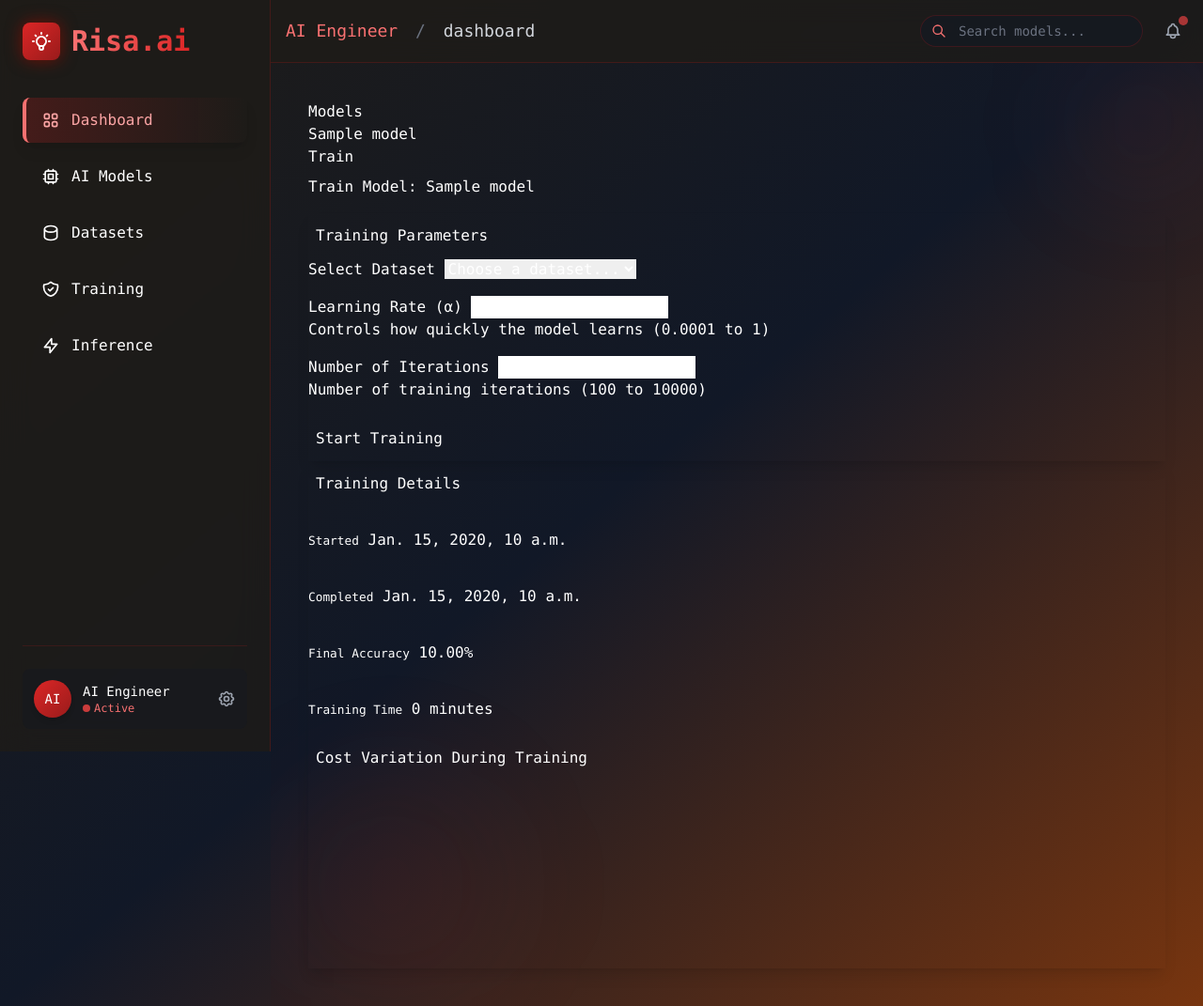
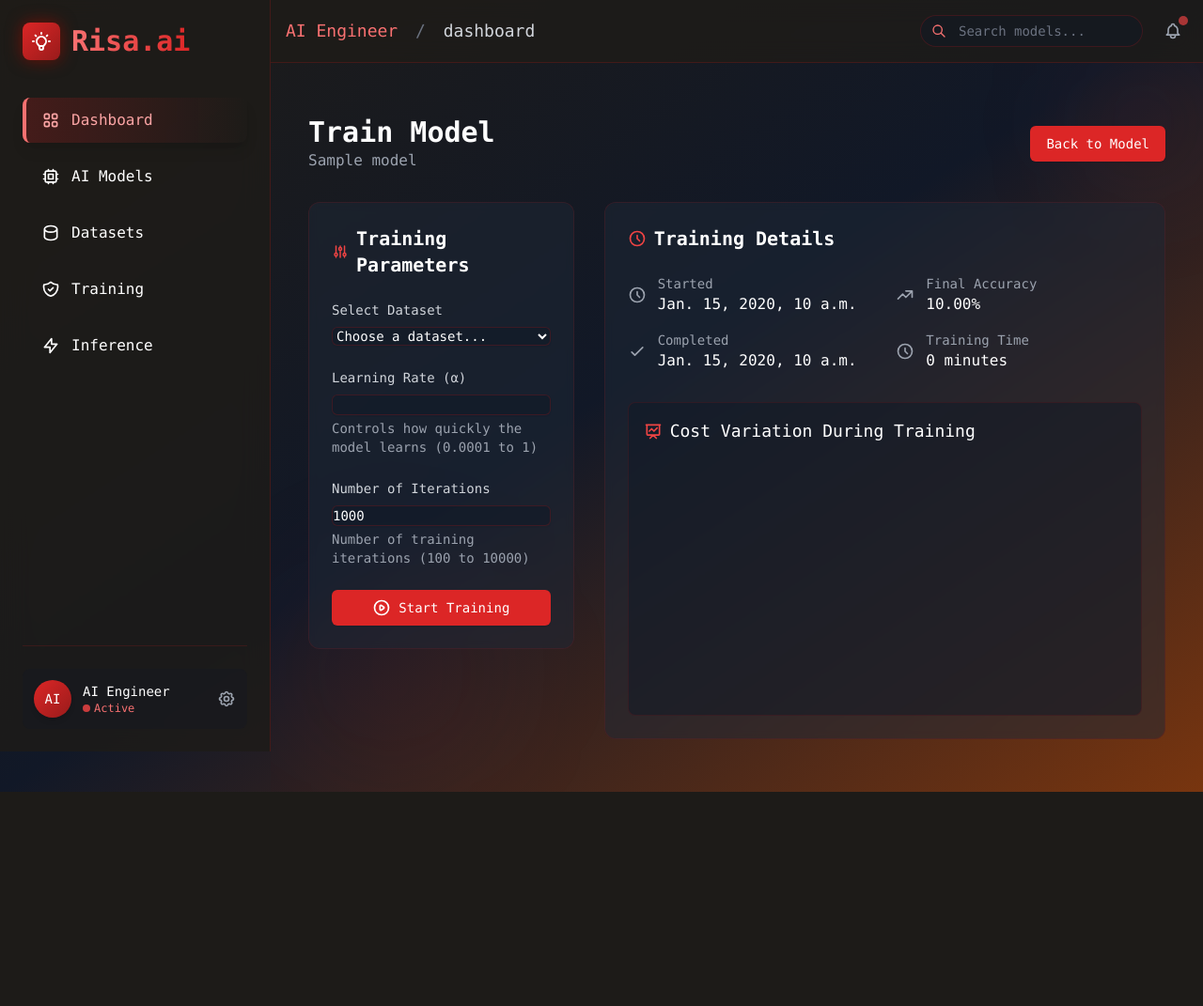
Before and after one commit to youssef-souilah/Risa.ai, a Django app: template App/templates/views/train_model.html in a window 1280 px wide. Shown: the whole page at 94% size. After the commit the page ends 843 px from the top, so only its background shows below. Run offline with Django 5.2, Linux system fonts and the light colour scheme; the template is opened without the code that fills it: most values are stand-ins (such as "Sample title", 1, 10 or a date in 2020); data that the repository does not hold is empty; a map, chart or similar area stays blank; some libraries are stand-ins or nearby versions.

Commit message:
update train view

```diff
--- a/App/templates/views/train_model.html
+++ b/App/templates/views/train_model.html
@@ -4,36 +4,37 @@
 {% block title %}Train Model - {{ model.name }}{% endblock %}
 
 {% block content %}
-<div class="container-fluid mt-4 px-4">
-    <div class="row mb-4">
-        <div class="col">
-            <nav aria-label="breadcrumb" class="bg-transparent">
-                <ol class="breadcrumb mb-2">
-                    <li class="breadcrumb-item"><a href="{% url 'app:models' %}" class="text-decoration-none text-light">Models</a></li>
-                    <li class="breadcrumb-item"><a href="{% url 'app:model_detail' model.id %}" class="text-decoration-none text-light">{{ model.name }}</a></li>
-                    <li class="breadcrumb-item active text-light">Train</li>
-                </ol>
-            </nav>
-            <h2 class="h3 mb-4 fw-bold text-light">Train Model: {{ model.name }}</h2>
+<div class="max-w-7xl mx-auto px-4 py-8">
+    <!-- Header -->
+    <div class="flex justify-between items-center mb-8">
+        <div>
+            <h1 class="text-3xl font-bold text-white">Train Model</h1>
+            <p class="text-gray-400">{{ model.name }}</p>
         </div>
+        <a href="{% url 'app:model_detail' model.id %}"
+           class="inline-flex items-center px-4 py-2 border border-transparent rounded-md shadow-sm text-sm font-medium text-white bg-red-600 hover:bg-red-700 focus:outline-none focus:ring-2 focus:ring-offset-2 focus:ring-red-500">
+            Back to Model
+        </a>
     </div>
 
-    <div class="row g-4">
+    <div class="grid grid-cols-1 lg:grid-cols-3 gap-8">
         <!-- Training Parameters -->
-        <div class="col-md-4">
-            <div class="card border-0 shadow-lg h-100 bg-dark text-light">
-                <div class="card-header bg-dark border-0 py-3">
-                    <h5 class="card-title mb-0 fw-semibold text-primary">
-                        <i class="fas fa-sliders-h me-2"></i>Training Parameters
-                    </h5>
-                </div>
-                <div class="card-body">
-                    <form method="post" id="trainingForm">
+        <div class="lg:col-span-1">
+            <div class="bg-gray-800/50 backdrop-blur-sm rounded-xl p-6 border border-red-800/20">
+                <h2 class="text-xl font-semibold text-white mb-6 flex items-center">
+                    <svg class="w-5 h-5 mr-2 text-red-500" fill="none" stroke="currentColor" viewBox="0 0 24 24">
+                        <path stroke-linecap="round" stroke-linejoin="round" stroke-width="2" d="M12 6V4m0 2a2 2 0 100 4m0-4a2 2 0 110 4m-6 8a2 2 0 100-4m0 4a2 2 0 110-4m0 4v2m0-6V4m6 6v10m6-2a2 2 0 100-4m0 4a2 2 0 110-4m0 4v2m0-6V4"></path>
+                    </svg>
+                    Training Parameters
+                </h2>
+
+                <form method="post" id="trainingForm" class="space-y-6">
                     {% csrf_token %}
 
-                        <div class="mb-4">
-                            <label for="dataset" class="form-label fw-medium text-light">Select Dataset</label>
-                            <select class="form-select form-select-lg bg-dark text-light border-secondary" id="dataset" name="dataset" required>
+                    <div>
+                        <label for="dataset" class="block text-sm font-medium text-gray-300 mb-2">Select Dataset</label>
+                        <select class="mt-1 block w-full rounded-md bg-gray-900/50 border border-red-800/30 text-white shadow-sm focus:border-red-500 focus:ring-red-500 sm:text-sm"
+                                id="dataset" name="dataset" required>
                             <option value="">Choose a dataset...</option>
                             {% for dataset in datasets %}
                             <option value="{{ dataset.id }}">{{ dataset.name }}</option>
@@ -41,77 +42,95 @@
                         </select>
                     </div>
 
-                        <div class="mb-4">
-                            <label for="alpha" class="form-label fw-medium text-light">Learning Rate (α)</label>
-                            <input type="number" class="form-control form-control-lg bg-dark text-light border-secondary" id="alpha" name="alpha"
+                    <div>
+                        <label for="alpha" class="block text-sm font-medium text-gray-300 mb-2">Learning Rate (α)</label>
+                        <input type="number"
+                               class="mt-1 block w-full rounded-md bg-gray-900/50 border border-red-800/30 text-white shadow-sm focus:border-red-500 focus:ring-red-500 sm:text-sm"
+                               id="alpha" name="alpha"
                                value="{{ model.parameters.alpha }}"
-                                     required>
-                            <div class="form-text text-muted">Controls how quickly the model learns (0.0001 to 1)</div>
+                               step="0.0001" min="0.0001" max="1" required>
+                        <p class="mt-1 text-sm text-gray-400">Controls how quickly the model learns (0.0001 to 1)</p>
                     </div>
 
-                        <div class="mb-4">
-                            <label for="iterations" class="form-label fw-medium text-light">Number of Iterations</label>
-                            <input type="number" class="form-control form-control-lg bg-dark text-light border-secondary" id="iterations" name="iterations"
+                    <div>
+                        <label for="iterations" class="block text-sm font-medium text-gray-300 mb-2">Number of Iterations</label>
+                        <input type="number"
+                               class="mt-1 block w-full rounded-md bg-gray-900/50 border border-red-800/30 text-white shadow-sm focus:border-red-500 focus:ring-red-500 sm:text-sm"
+                               id="iterations" name="iterations"
                                value="{{ model.parameters.iterations|default:'1000' }}"
-                                   min="100" required>
-                            <div class="form-text text-muted">Number of training iterations (100 to 10000)</div>
+                               min="100" max="10000" required>
+                        <p class="mt-1 text-sm text-gray-400">Number of training iterations (100 to 10000)</p>
                     </div>
 
-                        <button type="submit" class="btn btn-primary btn-lg w-100 py-3 fw-semibold" id="trainButton">
-                            <i class="fas fa-play me-2"></i>Start Training
+                    <button type="submit"
+                            class="w-full flex justify-center items-center px-4 py-2 border border-transparent rounded-md shadow-sm text-sm font-medium text-white bg-red-600 hover:bg-red-700 focus:outline-none focus:ring-2 focus:ring-offset-2 focus:ring-red-500">
+                        <svg class="w-5 h-5 mr-2" fill="none" stroke="currentColor" viewBox="0 0 24 24">
+                            <path stroke-linecap="round" stroke-linejoin="round" stroke-width="2" d="M14.752 11.168l-3.197-2.132A1 1 0 0010 9.87v4.263a1 1 0 001.555.832l3.197-2.132a1 1 0 000-1.664z"></path>
+                            <path stroke-linecap="round" stroke-linejoin="round" stroke-width="2" d="M21 12a9 9 0 11-18 0 9 9 0 0118 0z"></path>
+                        </svg>
+                        Start Training
                     </button>
                 </form>
             </div>
         </div>
-        </div>
 
         <!-- Training History -->
-        <div class="col-md-8">
-            <div class="card border-0 shadow-lg mb-4 bg-dark text-light">
-                <div class="card-header bg-dark border-0 py-3">
-                    <h5 class="card-title mb-0 fw-semibold text-primary">
-                        <i class="fas fa-history me-2"></i>Training Details
-                    </h5>
-                </div>
-                <div class="card-body">
+        <div class="lg:col-span-2">
+            <div class="bg-gray-800/50 backdrop-blur-sm rounded-xl p-6 border border-red-800/20">
+                <h2 class="text-xl font-semibold text-white mb-6 flex items-center">
+                    <svg class="w-5 h-5 mr-2 text-red-500" fill="none" stroke="currentColor" viewBox="0 0 24 24">
+                        <path stroke-linecap="round" stroke-linejoin="round" stroke-width="2" d="M12 8v4l3 3m6-3a9 9 0 11-18 0 9 9 0 0118 0z"></path>
+                    </svg>
+                    Training Details
+                </h2>
+
                 {% if last_job %}
-                    <div class="row mb-4">
-                        <div class="col-md-6">
-                            <div class="d-flex align-items-center mb-3">
-                                <i class="fas fa-clock text-muted me-2"></i>
+                <div class="grid grid-cols-1 md:grid-cols-2 gap-6 mb-8">
+                    <div class="space-y-4">
+                        <div class="flex items-center">
+                            <svg class="w-5 h-5 text-gray-400 mr-3" fill="none" stroke="currentColor" viewBox="0 0 24 24">
+                                <path stroke-linecap="round" stroke-linejoin="round" stroke-width="2" d="M12 8v4l3 3m6-3a9 9 0 11-18 0 9 9 0 0118 0z"></path>
+                            </svg>
                             <div>
-                                    <small class="text-muted d-block">Started</small>
-                                    <span class="fw-medium text-light">{{ last_job.started_at|default:"Not started" }}</span>
+                                <p class="text-sm text-gray-400">Started</p>
+                                <p class="text-white font-medium">{{ last_job.started_at|default:"Not started" }}</p>
                             </div>
                         </div>
-                            <div class="d-flex align-items-center mb-3">
-                                <i class="fas fa-check-circle text-muted me-2"></i>
+                        <div class="flex items-center">
+                            <svg class="w-5 h-5 text-gray-400 mr-3" fill="none" stroke="currentColor" viewBox="0 0 24 24">
+                                <path stroke-linecap="round" stroke-linejoin="round" stroke-width="2" d="M5 13l4 4L19 7"></path>
+                            </svg>
                             <div>
-                                    <small class="text-muted d-block">Completed</small>
-                                    <span class="fw-medium text-light">{{ last_job.completed_at|default:"Not completed" }}</span>
+                                <p class="text-sm text-gray-400">Completed</p>
+                                <p class="text-white font-medium">{{ last_job.completed_at|default:"Not completed" }}</p>
                             </div>
                         </div>
                     </div>
+
                     {% if last_job.status == 'completed' %}
-                        <div class="col-md-6">
-                            <div class="d-flex align-items-center mb-3">
-                                <i class="fas fa-chart-line text-muted me-2"></i>
+                    <div class="space-y-4">
+                        <div class="flex items-center">
+                            <svg class="w-5 h-5 text-gray-400 mr-3" fill="none" stroke="currentColor" viewBox="0 0 24 24">
+                                <path stroke-linecap="round" stroke-linejoin="round" stroke-width="2" d="M13 7h8m0 0v8m0-8l-8 8-4-4-6 6"></path>
+                            </svg>
                             <div>
-                                    <small class="text-muted d-block">Final Accuracy</small>
-                                    <span class="fw-medium text-light">{{ last_job.model.accuracy|floatformat:2 }}%</span>
+                                <p class="text-sm text-gray-400">Final Accuracy</p>
+                                <p class="text-white font-medium">{{ last_job.model.accuracy|floatformat:2 }}%</p>
                             </div>
                         </div>
-                            <div class="d-flex align-items-center mb-3">
-                                <i class="fas fa-hourglass-half text-muted me-2"></i>
+                        <div class="flex items-center">
+                            <svg class="w-5 h-5 text-gray-400 mr-3" fill="none" stroke="currentColor" viewBox="0 0 24 24">
+                                <path stroke-linecap="round" stroke-linejoin="round" stroke-width="2" d="M12 8v4l3 3m6-3a9 9 0 11-18 0 9 9 0 0118 0z"></path>
+                            </svg>
                             <div>
-                                    <small class="text-muted d-block">Training Time</small>
-                                    <span class="fw-medium text-light">
+                                <p class="text-sm text-gray-400">Training Time</p>
+                                <p class="text-white font-medium">
                                     {% if last_job.started_at and last_job.completed_at %}
                                         {{ last_job.completed_at|timeuntil:last_job.started_at }}
                                     {% else %}
                                         N/A
                                     {% endif %}
-                                    </span>
+                                </p>
                             </div>
                         </div>
                     </div>
@@ -119,17 +138,25 @@
                 </div>
 
                 {% if last_job.status == 'completed' %}
-                    <div class="card bg-dark border-secondary mb-4">
-                        <div class="card-header bg-dark border-secondary py-3">
-                            <h6 class="mb-0 fw-semibold text-light">
-                                <i class="fas fa-chart-line me-2"></i>Cost Variation During Training
-                            </h6>
+                <div class="bg-gray-900/50 rounded-lg p-4 border border-red-800/20">
+                    <h3 class="text-lg font-medium text-white mb-4 flex items-center">
+                        <svg class="w-5 h-5 mr-2 text-red-500" fill="none" stroke="currentColor" viewBox="0 0 24 24">
+                            <path stroke-linecap="round" stroke-linejoin="round" stroke-width="2" d="M7 12l3-3 3 3 4-4M8 21l4-4 4 4M3 4h18M4 4h16v12a1 1 0 01-1 1H5a1 1 0 01-1-1V4z"></path>
+                        </svg>
+                        Cost Variation During Training
+                    </h3>
+                    <div class="h-64">
+                        <canvas id="costVariationChart"></canvas>
                     </div>
-                        <div class="card-body">
-                            <canvas id="costVariationChart" height="200"></canvas>
+                </div>
+                {% endif %}
+                {% endif %}
+            </div>
+        </div>
     </div>
 </div>
 
+{% if last_job and last_job.status == 'completed' %}
 <script>
 document.addEventListener('DOMContentLoaded', function() {
     const trainingHistory = JSON.parse('{{ last_job.model.parameters.training_history|safe }}');
@@ -143,8 +170,8 @@
 
     // Create gradient
     const gradient = ctx.createLinearGradient(0, 0, 0, 200);
-                        gradient.addColorStop(0, 'rgba(67, 97, 238, 0.3)');
-                        gradient.addColorStop(1, 'rgba(67, 97, 238, 0)');
+    gradient.addColorStop(0, 'rgba(239, 68, 68, 0.3)');
+    gradient.addColorStop(1, 'rgba(239, 68, 68, 0)');
 
     new Chart(ctx, {
         type: 'line',
@@ -153,7 +180,7 @@
             datasets: [{
                 label: 'Cost',
                 data: trainingHistory.map(h => h.cost),
-                                    borderColor: '#4361ee',
+                borderColor: '#ef4444',
                 backgroundColor: gradient,
                 tension: 0.4,
                 fill: true,
@@ -179,7 +206,7 @@
                     backgroundColor: 'rgba(0, 0, 0, 0.8)',
                     titleColor: '#fff',
                     bodyColor: '#fff',
-                                        borderColor: '#4361ee',
+                    borderColor: '#ef4444',
                     borderWidth: 1,
                     padding: 10,
                     displayColors: false,
@@ -189,38 +216,6 @@
                         },
                         title: function(context) {
                             return `Iteration ${context[0].label}`;
-                                            }
-                                        }
-                                    },
-                                    annotation: {
-                                        annotations: {
-                                            minLine: {
-                                                type: 'line',
-                                                yMin: minCost,
-                                                yMax: minCost,
-                                                borderColor: 'rgba(255, 99, 132, 0.5)',
-                                                borderWidth: 1,
-                                                borderDash: [5, 5],
-                                                label: {
-                                                    content: `Min: ${minCost.toFixed(4)}`,
-                                                    enabled: true,
-                                                    position: 'start',
-                                                    backgroundColor: 'rgba(255, 99, 132, 0.8)'
-                                                }
-                                            },
-                                            avgLine: {
-                                                type: 'line',
-                                                yMin: avgCost,
-                                                yMax: avgCost,
-                                                borderColor: 'rgba(255, 193, 7, 0.5)',
-                                                borderWidth: 1,
-                                                borderDash: [5, 5],
-                                                label: {
-                                                    content: `Avg: ${avgCost.toFixed(4)}`,
-                                                    enabled: true,
-                                                    position: 'start',
-                                                    backgroundColor: 'rgba(255, 193, 7, 0.8)'
-                                                }
                         }
                     }
                 }
@@ -249,94 +244,18 @@
                     }
                 },
                 x: {
-                                        title: {
-                                            display: true,
-                                            text: 'Iteration',
-                                            color: '#fff',
-                                            font: {
-                                                weight: 'bold',
-                                                size: 12
-                                            }
-                                        },
                     grid: {
                         color: 'rgba(255, 255, 255, 0.1)',
                         drawBorder: false
                     },
                     ticks: {
-                                            color: '#fff',
-                                            maxTicksLimit: 8
+                        color: '#fff'
                     }
                 }
-                                },
-                                animation: {
-                                    duration: 1000,
-                                    easing: 'easeInOutQuart'
             }
         }
     });
 });
 </script>
 {% endif %}
-
-                    {% if last_job.error_message %}
-                    <div class="alert alert-danger mt-3 border-0 bg-danger bg-opacity-25">
-                        <i class="fas fa-exclamation-circle me-2"></i>
-                        <strong>Error:</strong>
-                        <p class="mb-0 mt-2">{{ last_job.error_message }}</p>
-                    </div>
-                    {% endif %}
-                    {% else %}
-                    <p class="text-muted mb-0">No training history available.</p>
-                    {% endif %}
-                </div>
-            </div>
-        </div>
-    </div>
-</div>
-
-<script>
-document.getElementById('trainingForm').addEventListener('submit', function(e) {
-    const trainButton = document.getElementById('trainButton');
-    trainButton.disabled = true;
-    trainButton.innerHTML = '<span class="spinner-border spinner-border-sm me-2" role="status" aria-hidden="true"></span>Training...';
-});
-</script>
-
-<style>
-/* Custom styles for dark theme */
-.form-control:focus, .form-select:focus {
-    background-color: #1a1a1a !important;
-    border-color: #4361ee !important;
-    color: #fff !important;
-    box-shadow: 0 0 0 0.25rem rgba(67, 97, 238, 0.25);
-}
-
-.form-control::placeholder {
-    color: #6c757d !important;
-}
-
-.form-select option {
-    background-color: #1a1a1a;
-    color: #fff;
-}
-
-/* Custom scrollbar */
-::-webkit-scrollbar {
-    width: 8px;
-    height: 8px;
-}
-
-::-webkit-scrollbar-track {
-    background: #1a1a1a;
-}
-
-::-webkit-scrollbar-thumb {
-    background: #4361ee;
-    border-radius: 4px;
-}
-
-::-webkit-scrollbar-thumb:hover {
-    background: #3651d4;
-}
-</style>
 {% endblock %}
```
Lines whose indentation alone changed are shown as unchanged.
